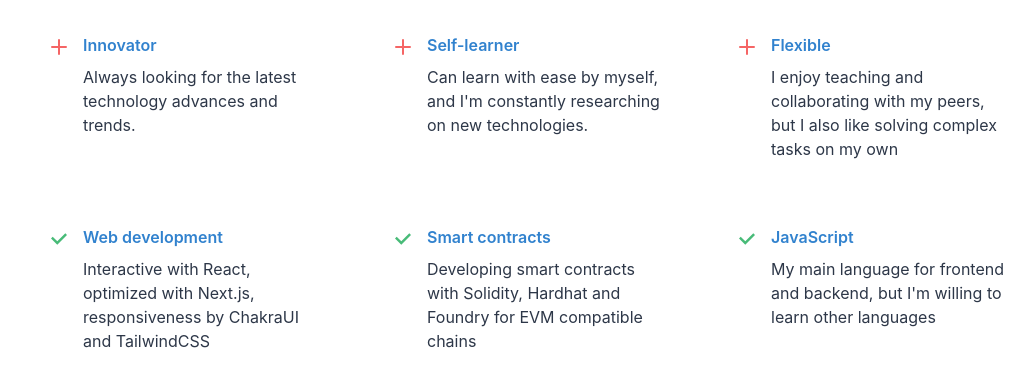
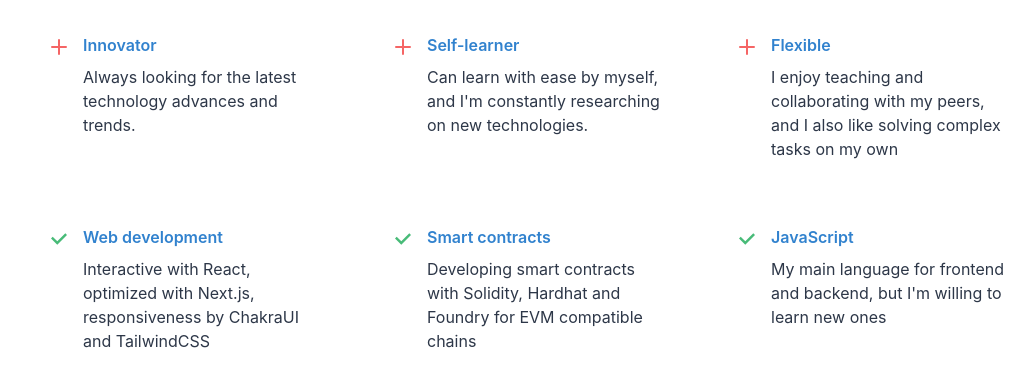
Before and after one commit to luloxi/portfolio-lulox, a Next.js app: page / in a window 1280 px wide. Shown: the part 631-1010 px from the top of the page, without its empty margins (113-1147 px from the left). Built offline with nearby package versions, Linux system fonts and the light colour scheme.

Commit message:
Corrected a bit more phrases

```diff
--- a/src/components/AboutContent.tsx
+++ b/src/components/AboutContent.tsx
@@ -28,7 +28,7 @@ const features = [
   {
     id: 3,
     title: "Flexible",
-    text: "I enjoy teaching and collaborating with my peers, but I also like solving complex tasks on my own",
+    text: "I enjoy teaching and collaborating with my peers, and I also like solving complex tasks on my own",
     icon: AddIcon,
     iconColor: "red.400",
   },
@@ -49,7 +49,7 @@ const features = [
   {
     id: 6,
     title: "JavaScript",
-    text: "My main language for frontend and backend, but I'm willing to learn other languages",
+    text: "My main language for frontend and backend, but I'm willing to learn new ones",
     icon: CheckIcon,
     iconColor: "green.400",
   },
```
